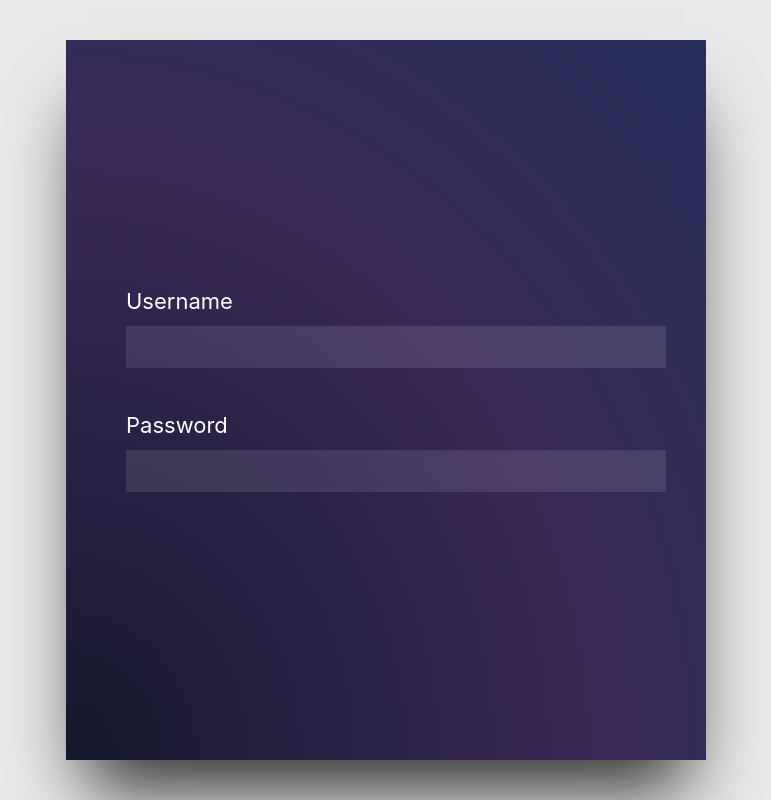
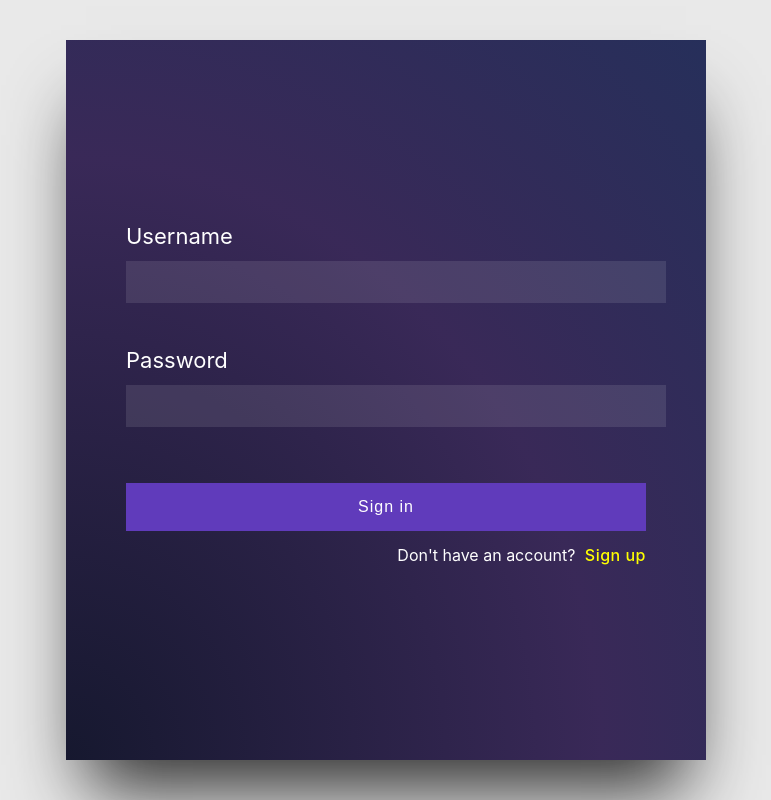
Before and after one commit to Oskarjonssonoj/photo-reviewer, a React (Create React App) app: page / in a window 1280 px wide. Shown: the top 800 px of the page, without its empty margins (274-1045 px from the left). Built offline with nearby package versions, Linux system fonts and the light colour scheme; no server answers.

Commit message:
added functionality to do a successfull signup/login to page for photographer

```diff
--- a/src/App.js
+++ b/src/App.js
@@ -1,6 +1,7 @@
 import React, { useState, useEffect } from 'react';
 import fire from './firebase/firebase.js'
 import Login from './components/Login/Login.js';
+import Hero from './components/Hero/Hero.js';
 
 const App = () => {
 
@@ -9,7 +10,7 @@
 	const [emailError, setEmailError] = useState('');
 	const [password, setPassword] = useState('');
 	const [passwordError, setPasswordError] = useState('');
-	const [hasAccount, setHasAccount] = useState('');
+	const [hasAccount, setHasAccount] = useState(true);
 
 	const clearInputs = () => {
 		setEmail('')
@@ -79,7 +80,13 @@
 
 	return (
 		<div className="App">
-			<Login
+		{
+			user ? (
+				<Hero handleLogout={handleLogout}/>
+
+			) : (
+
+				<Login
 				email={email}
 				setEmail={setEmail}
 				password={password}
@@ -90,7 +97,9 @@
 				setHasAccount={setHasAccount}
 				emailError={emailError}
 				passwordError={passwordError}
-			/>
+				/>
+			)
+		}
 		</div>
 	);
 }
--- /dev/null
+++ b/src/components/Hero/Hero.js
@@ -0,0 +1,15 @@
+import React from 'react'
+
+const Hero = ({handleLogout}) => {
+    return (
+        <div className="hero">
+            <nav>
+                <h2>Welcome</h2>
+                <button onClick={handleLogout}>Logout</button>
+            </nav>
+
+        </div>
+    )
+}
+
+export default Hero
--- a/src/components/Login/Login.js
+++ b/src/components/Login/Login.js
@@ -37,8 +37,23 @@
                     onChange={(e) => setPassword(e.target.value)}
                 />
                 <p className="errorMsg">{passwordError}</p>
+
+                <div className="btnContainer">
+                    {
+                        hasAccount ? (
+                            <>
+                                <button onClick={handleLogin}>Sign in</button>
+                                <p>Don't have an account? <span onClick={() => setHasAccount(!hasAccount)}>Sign up</span></p>
+                            </>
+                        ) : (
+                            <>
+                                <button onClick={handleSignUp}>Sign up</button>
+                                <p>Have an account? <span onClick={() => setHasAccount(!hasAccount)}>Sign in</span></p>
+                            </>
+                        )
+                    }
+                </div>
             </div>
-
         </div>
     )
 }
```
Also changed, not shown: 1 other file (tests, documents, lock files or other folders).
